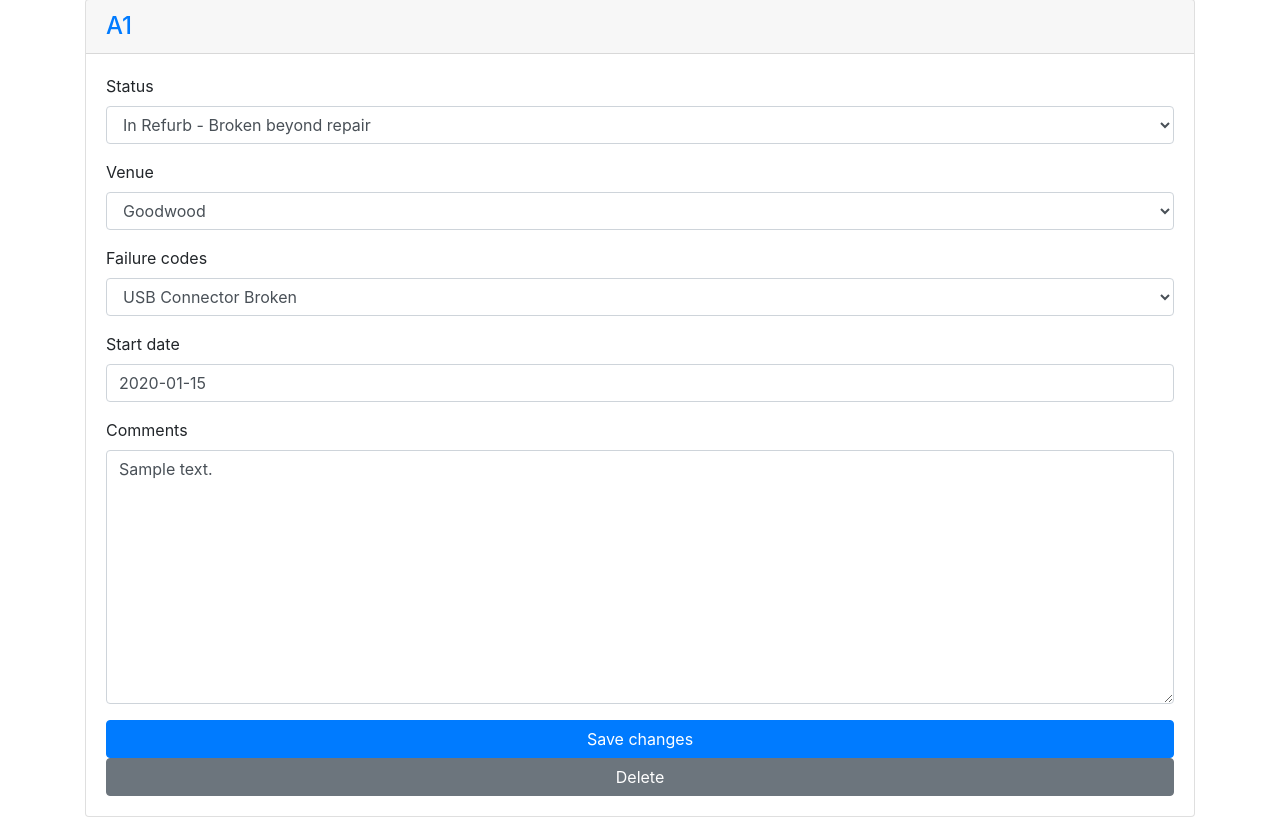
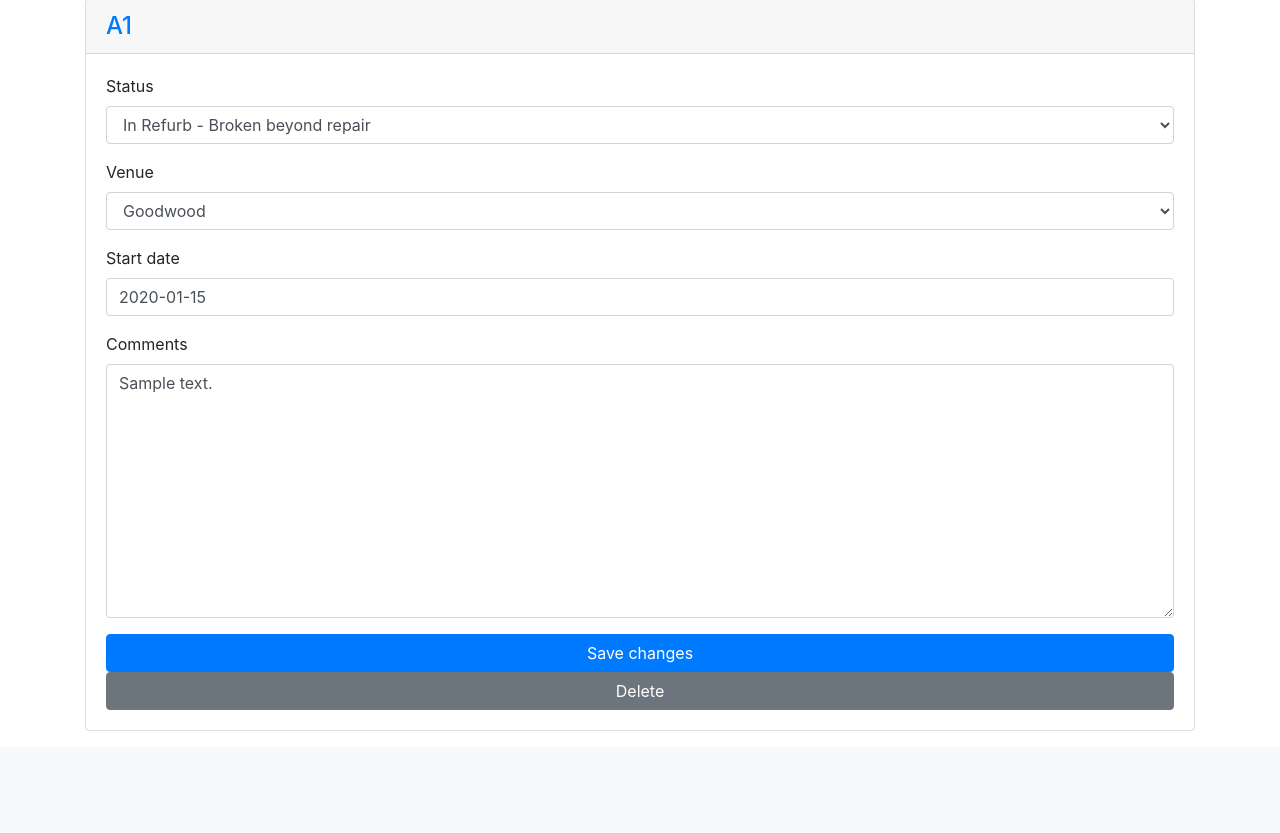
Before and after one commit to dimitrivanloey/TMS, a Django app: page /edit_arkle_entry/1 in a window 1280 px wide. Shown: the part 83-916 px from the top of the page. After the commit the page ends 814 px from the top, so only its background shows below. Run offline with Django 3.2, Linux system fonts and the light colour scheme; a user stored in the database is signed in; tables that the repository leaves empty hold one stand-in row (values such as "Sample post"); some libraries are stand-ins or nearby versions.

Commit message:
reverting back

```diff
--- a/unit_logs/forms.py
+++ b/unit_logs/forms.py
@@ -46,7 +46,7 @@ class EnableEntryForm(forms.ModelForm):
 class ArkleEntryForm(forms.ModelForm):
     class Meta:
         model = Arkle_Entry
-        fields = ['status', 'venue', 'failure_codes', 'start_date', 'comments']
+        fields = ['status', 'venue', 'start_date', 'comments']
 
 class DenmanEntryForm(forms.ModelForm):
     class Meta:
--- a/unit_logs/models.py
+++ b/unit_logs/models.py
@@ -326,21 +326,12 @@ class Arkle_Entry(models.Model):
         ('York', 'York'),
     }
 
-    FAILURE_CODES = {
-        ('Battery Failure', 'Battery Failure'),
-        ('USB Connector Broken', 'USB Connector Broken'),
-        ('Switch Broken', 'Switch Broken'),
-        ('Case Damaged', 'Case Damaged'),
-        ('Lights in Grey State', 'Lights in Grey State'),
-        ('Clear Water Ingress Damage', 'Clear Water Ingress Damage'),
-        ('Antenna Broken', "Antenna Broken"),
-        ('Unknown', 'Unknown'),
-    }
+
 
     arkle = models.ForeignKey(Arkle, on_delete=models.CASCADE)
     date_added = models.DateTimeField(auto_now_add=True)
     status = models.CharField(max_length=41, choices=STATUS_CHOICES, default=None)
-    failure_codes = models.CharField(max_length=30, default=None , blank=True, null=True, choices=FAILURE_CODES)
+
     venue = models.CharField(max_length=18, choices=VENUES, default=None, blank=True, null=True)
     start_date = models.DateField(blank=True, null=True)
     comments = models.TextField(blank=True)
```
Also changed, not shown: unit_logs/templates/unit_logs/arkle_unit.html (+1 -7 lines).
